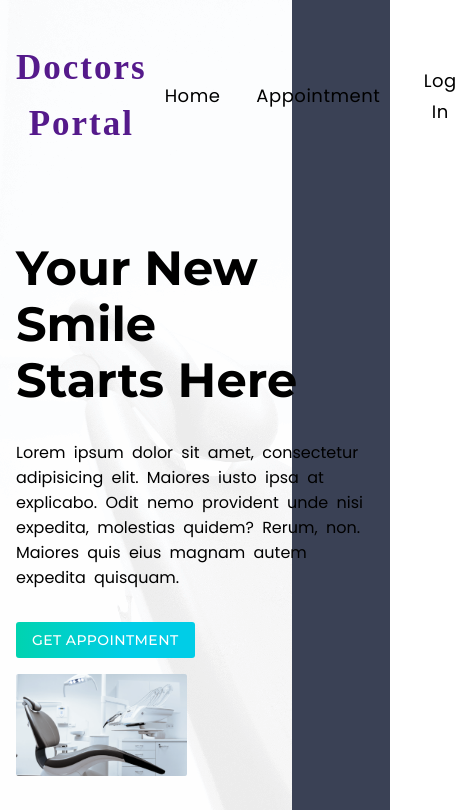
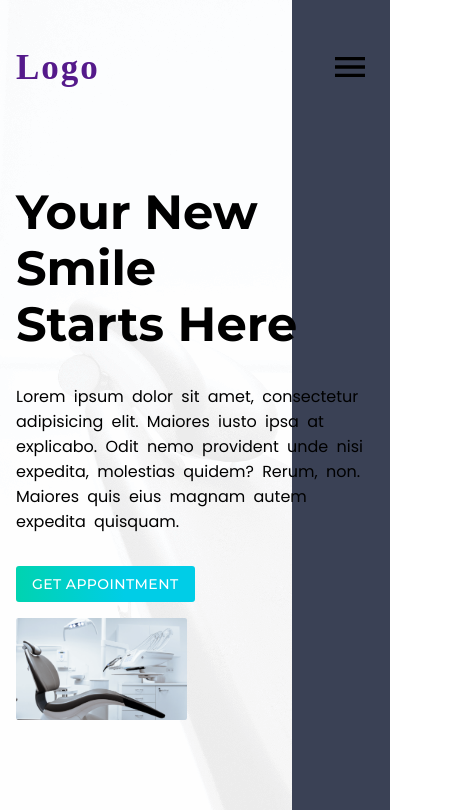
Before and after one commit to shihab91/doctors_portal, a React (Create React App) app: page / in a window 390 px wide. Shown: the top 810 px of the page, 472 px wide, since content can reach past the window. Built offline with nearby package versions, Linux system fonts and the light colour scheme; no server answers; a web font is replaced by a local one.

Commit message:
made the header responsive

```diff
--- a/src/Pages/Dashboard/Appointments/Appointments.js
+++ b/src/Pages/Dashboard/Appointments/Appointments.js
@@ -29,7 +29,7 @@ const Appointments = ({ date }) => {
           <TableHead>
             <TableRow>
               <TableCell>Name</TableCell>
-              <TableCell align="left">Time</TableCell>
+              <TableCell align="left">Schedule</TableCell>
               <TableCell align="left">Service</TableCell>
               <TableCell align="right">Action</TableCell>
             </TableRow>
--- a/src/Pages/Home/AppointmentBanner/AppointmentBanner.js
+++ b/src/Pages/Home/AppointmentBanner/AppointmentBanner.js
@@ -18,11 +18,16 @@ const AppointmentBanner = () => {
           <Grid item xs={12} md={5}>
             <img
               src={doctor}
-              style={{ marginTop: "-135px", width: "120%" }}
+              style={{ marginTop: "-135px", width: "100%" }}
               alt=""
             />
           </Grid>
-          <Grid item xs={12} md={7} sx={{ textAlign: "left", my: "auto" }}>
+          <Grid
+            item
+            xs={12}
+            md={7}
+            sx={{ textAlign: "left", my: "auto", pb: 8 }}
+          >
             <Typography
               variant="h6"
               style={{ color: "#40c5c5", marginBottom: "15px" }}
--- a/src/Pages/Login/PrivateRoute/PrivateRoute.js
+++ b/src/Pages/Login/PrivateRoute/PrivateRoute.js
@@ -6,7 +6,7 @@ import useAuth from "../../../hooks/useAuth";
 const PrivateRoute = ({ children, ...rest }) => {
   const { user, isLoading } = useAuth();
   const location = useLocation();
-  if (isLoading) {
+  if (isLoading === true) {
     return <CircularProgress />;
   }
   if (user?.email) {
--- a/src/Pages/Shared/Navigation/Navigation.js
+++ b/src/Pages/Shared/Navigation/Navigation.js
@@ -1,12 +1,13 @@
-import React from "react";
+import React, { useState } from "react";
 import AppBar from "@mui/material/AppBar";
 import Box from "@mui/material/Box";
-import Toolbar from "@mui/material/Toolbar";
 import Typography from "@mui/material/Typography";
 import Button from "@mui/material/Button";
 import { NavLink } from "react-router-dom";
 import useAuth from "../../../hooks/useAuth";
-import { Container } from "@mui/material";
+import { Container, Toolbar } from "@mui/material";
+import CloseIcon from "@mui/icons-material/Close";
+import MenuIcon from "@mui/icons-material/Menu";
 import "./navigation.css";
 const Navigation = () => {
   const { user, logOutUser } = useAuth();
@@ -14,11 +15,36 @@ const Navigation = () => {
     textDecoration: "none",
     margin: " 0 10px",
   };
+  const toggleBtn = {
+    fontSize: "40px",
+    cursor: "pointer",
+  };
+  const [isActive, setIsActive] = useState(false);
+  const handleToggleBtn = () => {
+    setIsActive(!isActive);
+  };
   return (
     <Box sx={{ flexGrow: 1, pt: 5 }}>
       <AppBar position="static" className="navigation-bar">
-        <Container>
-          <Toolbar sx={{ px: 0 }}>
+        <Container
+          sx={{ display: "flex", flexDirection: { xs: "column", md: "row" } }}
+        >
+          <Box
+            sx={{
+              color: "black",
+              display: { sm: "block", md: "none" },
+              position: "absolute",
+              top: 30,
+              right: 20,
+            }}
+            onClick={handleToggleBtn}
+          >
+            {isActive ? (
+              <CloseIcon style={toggleBtn} className="toggle-button" />
+            ) : (
+              <MenuIcon style={toggleBtn} className="toggle-button" />
+            )}
+          </Box>
           <Typography
             variant="h6"
             component="div"
@@ -32,12 +58,29 @@ const Navigation = () => {
             }}
           >
             <NavLink
-                style={{ textDecoration: "none", color: "#551a8b" }}
+              style={{
+                textDecoration: "none",
+                color: "#551a8b",
+                float: "left",
+              }}
               to="/"
             >
-                Doctors Portal
+              Logo
             </NavLink>
           </Typography>
+          <Box
+            className={`nav-links ${isActive ? "active" : ""}`}
+            sx={{ display: { xs: "none", md: "initial" } }}
+          >
+            <Box
+              sx={{
+                display: "flex",
+                flexDirection: { xs: "column", md: "row" },
+                justifyContent: "center",
+                alignItems: "center",
+                width: "100%",
+              }}
+            >
               <NavLink style={style} to="/home">
                 <Button>Home</Button>
               </NavLink>
@@ -45,7 +88,14 @@ const Navigation = () => {
                 <Button>Appointment</Button>
               </NavLink>
               {user?.email ? (
-              <Box>
+                <Box
+                  sx={{
+                    display: "flex",
+                    flexDirection: { xs: "column", md: "row" },
+                    justifyContent: "center",
+                    alignItems: "center",
+                  }}
+                >
                   <NavLink style={style} to="/dashboard">
                     <Button>Dashboard</Button>
                   </NavLink>
@@ -54,6 +104,9 @@ const Navigation = () => {
                     variant="contained"
                     className="btnStyle"
                     onClick={logOutUser}
+                    sx={{
+                      mt: 2,
+                    }}
                   >
                     Log Out
                   </Button>
@@ -63,7 +116,8 @@ const Navigation = () => {
                   <Button>Log In</Button>
                 </NavLink>
               )}
-          </Toolbar>
+            </Box>
+          </Box>
         </Container>
       </AppBar>
     </Box>
--- a/src/Pages/Shared/Navigation/navigation.css
+++ b/src/Pages/Shared/Navigation/navigation.css
@@ -11,3 +11,25 @@
   font-weight: 400;
   font-family: var(--poppins-font) !important;
 }
+
+@media (max-width: 900px) {
+  .nav-links {
+    width: 100%;
+    margin-top: 25px;
+  }
+  .toggle-button {
+    margin-top: 17px;
+  }
+  .nav-links.active {
+    display: block;
+  }
+  .navbar-link {
+    margin: 8px auto;
+  }
+  .navbar-link:hover {
+    background: var(--button-bg) !important;
+  }
+  .navbar-link:hover button {
+    color: white !important;
+  }
+}
```
Lines whose indentation alone changed are shown as unchanged.
